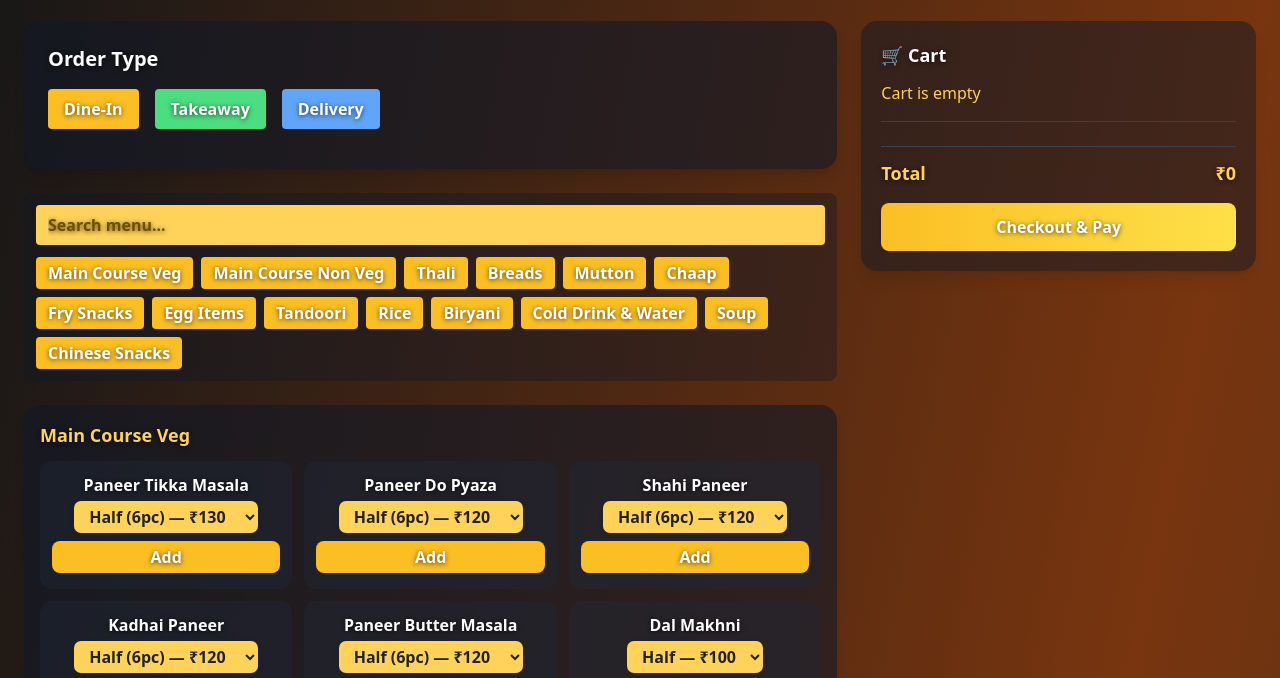
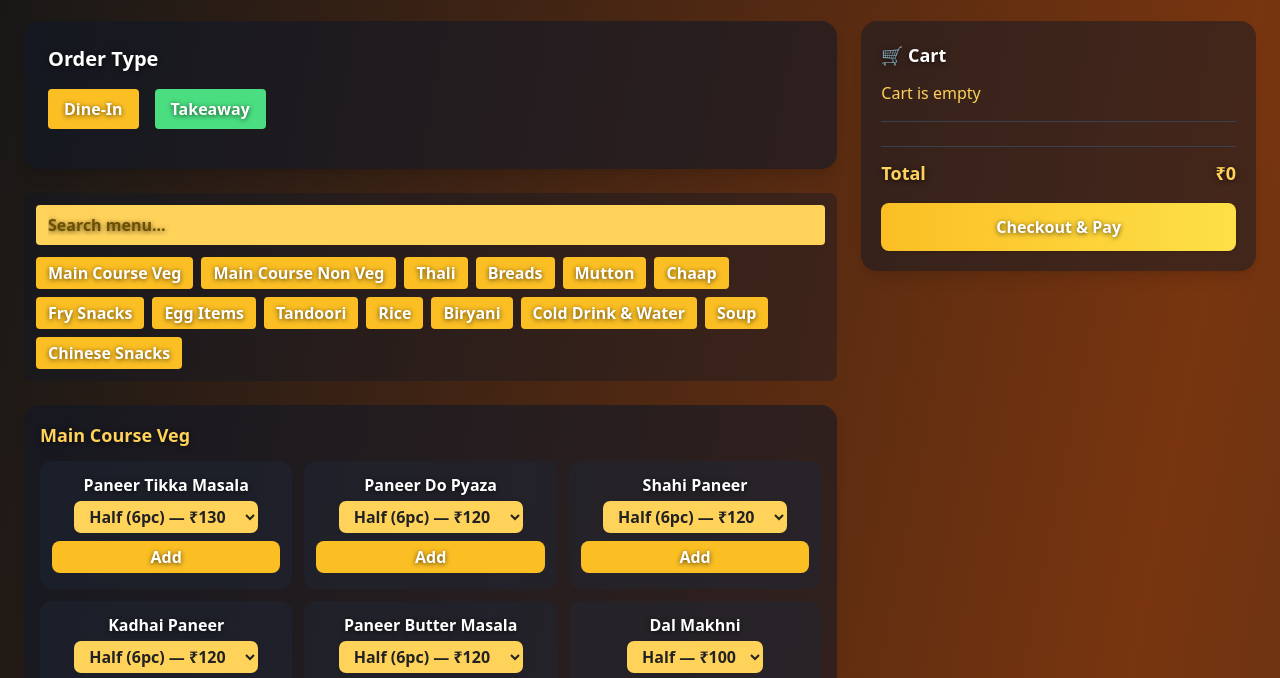
Before and after one commit to akofficial1905-byte/Resturant-test, a website: page public/index.html in a window 1280 px wide. Shown: the part 87-765 px from the top of the page. Drawn offline with nearby package versions, Linux system fonts and the light colour scheme.

Commit message:
Update index.html

```diff
--- a/public/index.html
+++ b/public/index.html
@@ -36,7 +36,6 @@
           <div class="flex gap-4 mb-2 flex-wrap">
             <button class="orderTypeBtn px-4 py-2 rounded bg-amber-400 font-bold text-black" data-type="dinein">Dine-In</button>
             <button class="orderTypeBtn px-4 py-2 rounded bg-green-400 font-bold text-black" data-type="takeaway">Takeaway</button>
-            <button class="orderTypeBtn px-4 py-2 rounded bg-blue-400 font-bold text-black" data-type="delivery">Delivery</button>
           </div>
           <div id="orderTypeForm" class="mt-4"></div>
         </section>
```
